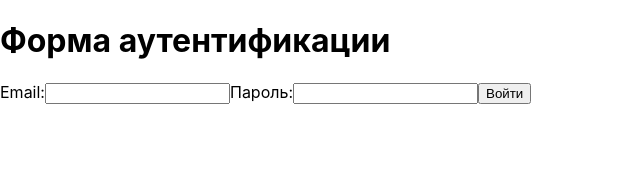
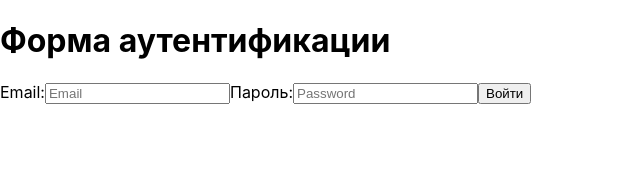
Before and after one commit to nomilious/react_dz1, a React (Create React App) app: page / in a window 1280 px wide. Shown: the top 173 px of the page, without its empty margins (0-640 px from the left). Built offline with nearby package versions, Linux system fonts and the light colour scheme.

Commit message:
Minor changes in js logic

```diff
--- a/src/components/LoginForm.js
+++ b/src/components/LoginForm.js
@@ -4,7 +4,8 @@ import "./LoginForm.css"
 const LoginForm = () => {
     const [email, setEmail] = useState("");
     const [password, setPassword] = useState("");
-
+    const [message, setMessage] = useState("");
+    const [error, setError] = useState(false);
     const handleSubmit = async (e) => {
         e.preventDefault()
         try {
@@ -15,12 +16,15 @@ const LoginForm = () => {
                 },
                 body: JSON.stringify({ email, password }),
             })
-            const data = await response.json();
+            // const data = await response.json();
+            setMessage("Удача! У нас получилось !!")
         } catch (error) {
             console.error('Ошибка:', error);
-            // setResponseMessage('Что-то пошло не так...');
+            setError(true);
+            setMessage('Что-то пошло не так...');
         }
     }
+    const messageClass = error ? "danger" : "success"; // Определение класса в зависимости от ошибки
     return (
         <div className="container">
             <h1>Форма аутентификации</h1>
@@ -30,7 +34,7 @@ const LoginForm = () => {
                     type="email"
                     id="email"
                     name="email"
-                    value={email}
+                    placeholder="Email"
                     onChange={(e) => setEmail(e.target.value)}
                     required
                 />
@@ -39,11 +43,12 @@ const LoginForm = () => {
                     type="password"
                     id="password"
                     name="password"
-                    value={password}
+                    placeholder="Password"
                     onChange={(e) => setPassword(e.target.value)}
                     required
                 />
                 <button type="submit">Войти</button>
+                <p id="message" className={messageClass}>{message}</p>
             </form>
         </div>
     )
```
